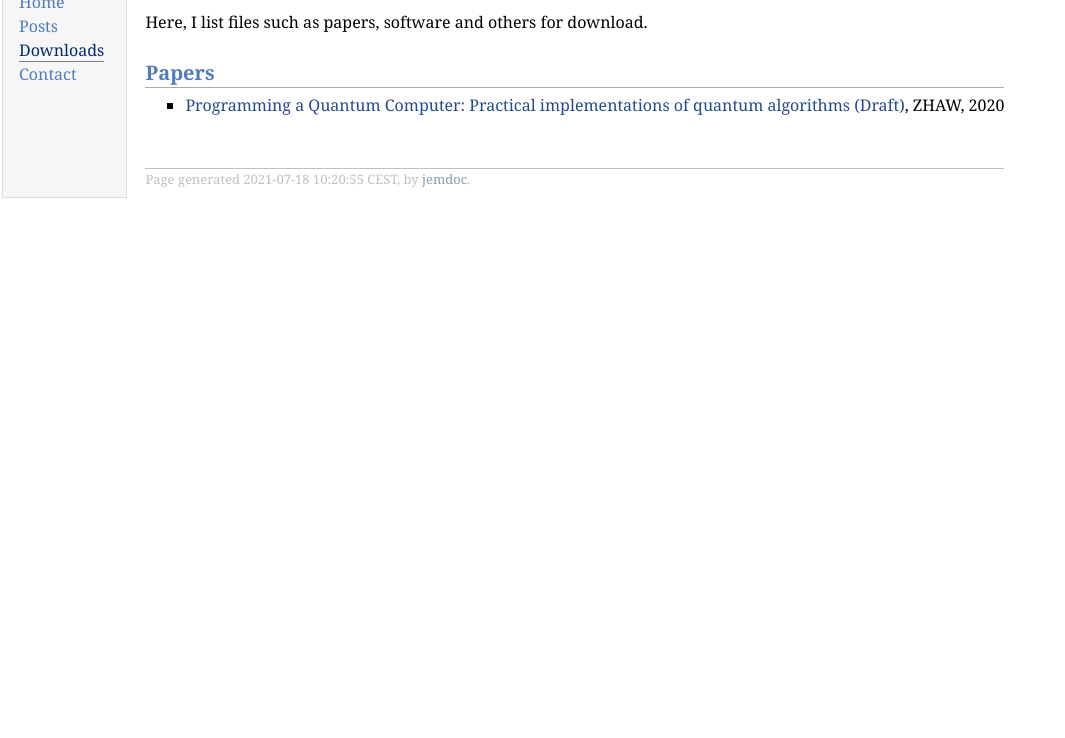
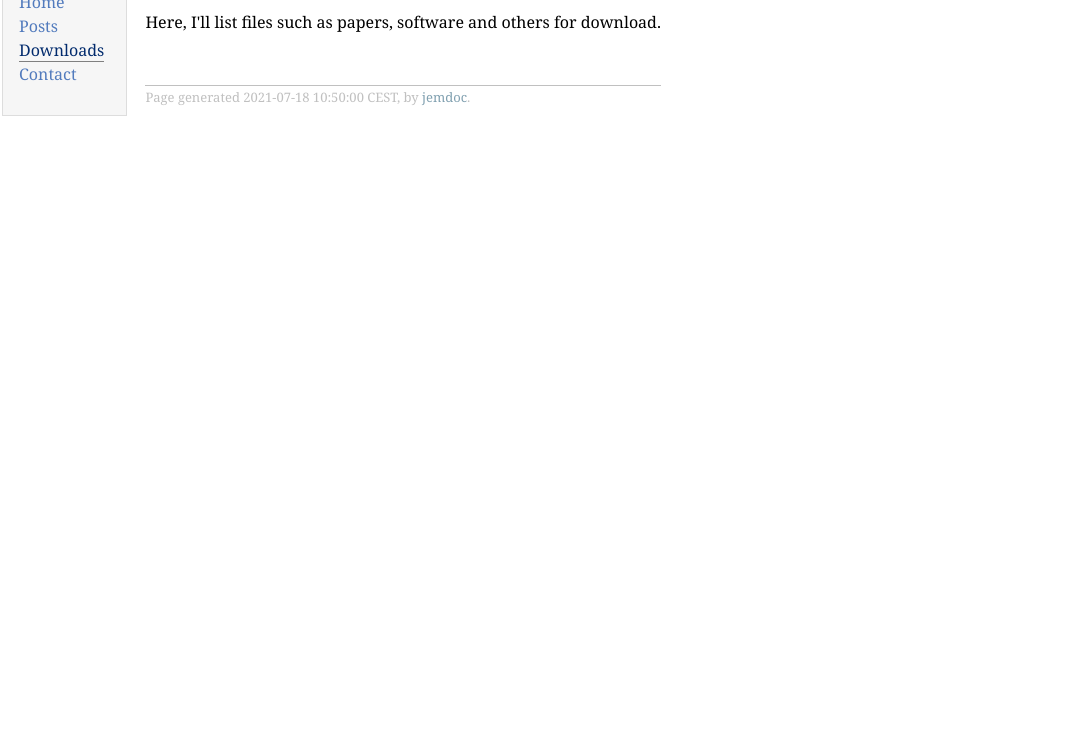
Before and after one commit to macemoth/macemoth_com, a plain HTML site: page www/downloads.html in a window 1280 px wide. Shown: the part 62-800 px from the top of the page, without its empty margins (0-1065 px from the left). Drawn offline with Linux system fonts and the light colour scheme.

Commit message:
Delete files

```diff
--- a/www/downloads.html
+++ b/www/downloads.html
@@ -23,15 +23,10 @@
 <div id="toptitle">
 <h1>Downloads</h1>
 </div>
-<p>Here, I list files such as papers, software and others for download.</p>
-<h2>Papers</h2>
-<ul>
-<li><p><a href="https://www.mesoler.com/files/PA20_Quantum_FankhauserSoler.pdf">Programming a Quantum Computer: Practical implementations of quantum algorithms (Draft)</a>, ZHAW, 2020</p>
-</li>
-</ul>
+<p>Here, I'll list files such as papers, software and others for download.</p>
 <div id="footer">
 <div id="footer-text">
-Page generated 2021-07-18 10:20:55 CEST, by <a href="http://jemdoc.jaboc.net/">jemdoc</a>.
+Page generated 2021-07-18 10:50:00 CEST, by <a href="http://jemdoc.jaboc.net/">jemdoc</a>.
 </div>
 </div>
 </td>
```
Also changed, not shown: www/contact.html (+1 -1 lines), www/index.html (+2 -2 lines), www/posts.html (+1 -1 lines), 3 other files.
